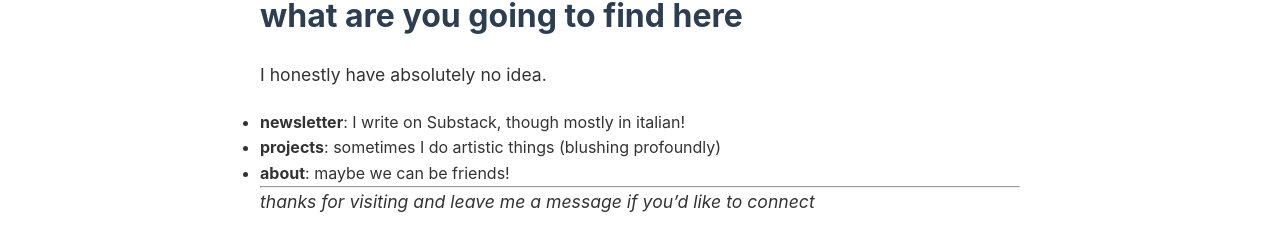
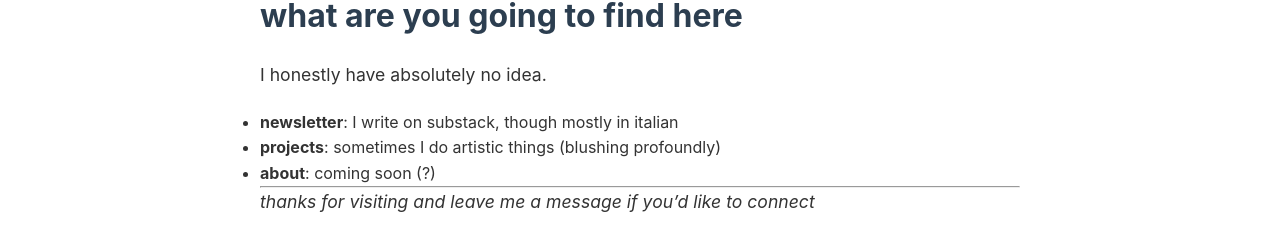
Before and after one commit to pcmasuzzo/pcmasuzzo.github.io, a Jekyll site: the page built from index.md, in a window 1280 px wide and 900 px high. Shown: the part 300-551 px from the top of the window. Built offline with Jekyll 4.4.1, drawn with Linux system fonts in a browser that asks for light colours.

Commit message:
Update index.md

```diff
--- a/index.md
+++ b/index.md
@@ -10,9 +10,9 @@ This is my attempt number 78, will it be the lucky time?
 ## what are you going to find here
 I honestly have absolutely no idea.
 
-- **newsletter**: I write on Substack, though mostly in italian!
+- **newsletter**: I write on substack, though mostly in italian
 - **projects**: sometimes I do artistic things (blushing profoundly)
-- **about**: maybe we can be friends!
+- **about**: coming soon (?)
 
 ---
 
```
